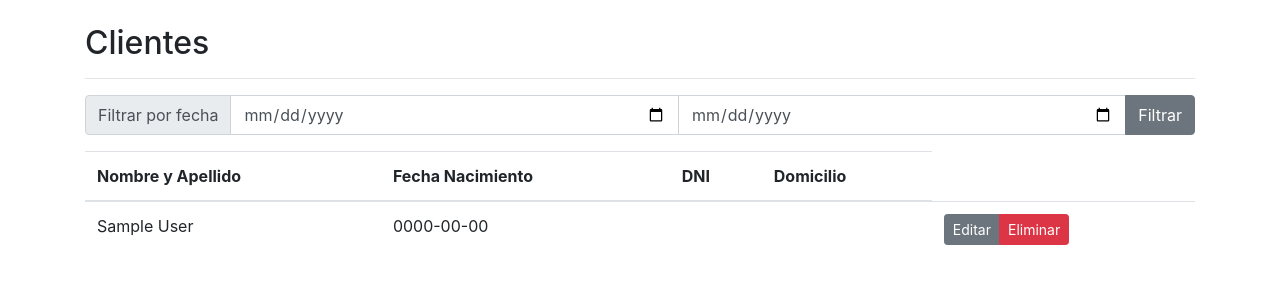
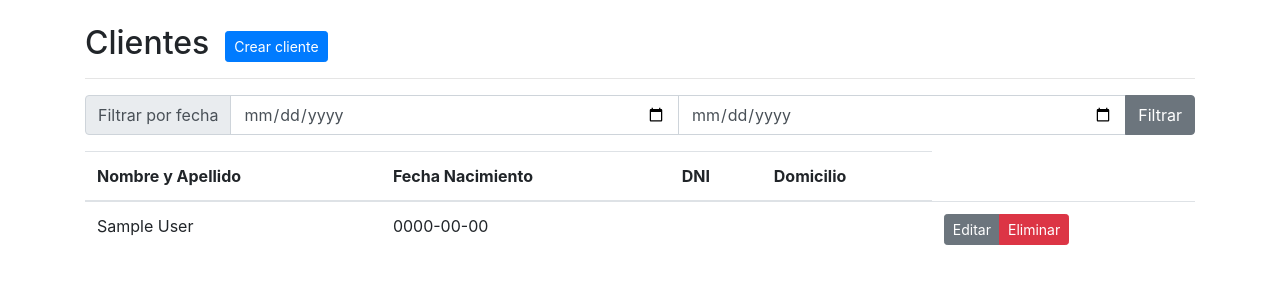
Before and after one commit to guidotajan/tp_herravan, a PHP site: page /clientes/ in a window 1280 px wide. Shown: the part 56-356 px from the top of the page. Run offline with PHP 8.4, Linux system fonts and the light colour scheme; the visitor is signed in with stand-in values (Sample User, id 1); some libraries are stand-ins or nearby versions.

Commit message:
Boton link para crear cliente.

```diff
--- a/views/cliente_index.php
+++ b/views/cliente_index.php
@@ -1,4 +1,4 @@
-<h2>Clientes</h2>
+<h2>Clientes<a href="create.php" class="btn btn-primary btn-sm align-bottom ml-3">Crear cliente</a></h2>
 <hr/>
 <form action="index.php" method="get">
   <div class="input-group mb-3">
```
